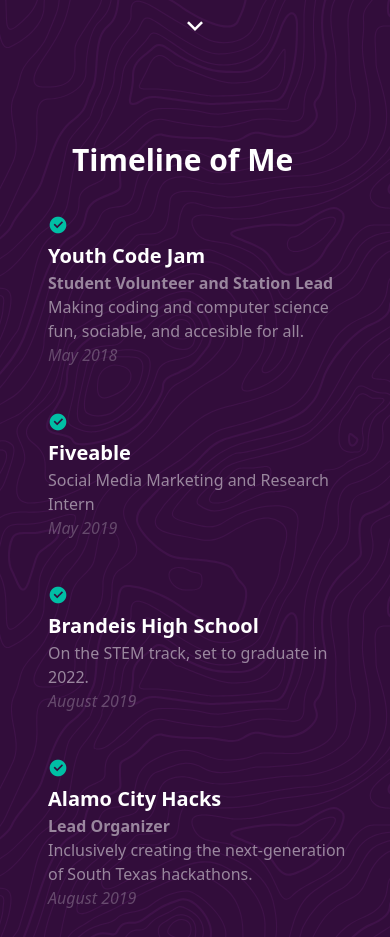
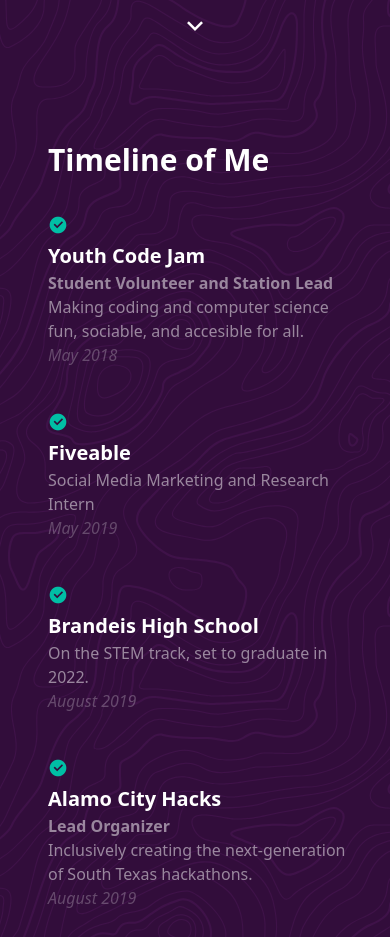
Before and after one commit to sarthaktexas/website-v2, a Next.js app: page /walkthrough in a window 390 px wide. Shown: the part 3520-4457 px from the top of the page. Built offline with nearby package versions, Linux system fonts and the light colour scheme.

Commit message:
📱 fix padding on mobile for timeline

```diff
--- a/components/timeline.js
+++ b/components/timeline.js
@@ -56,7 +56,7 @@
         <>
             <div className="flex justify-center h-full mt-20 mb-20 mx-6 md:mx-24">
                 <div id="timeline">
-                    <h3 className="font-bold text-3xl text-white text-opa ml-12 mb-3 md:ml-4">Timeline of Me</h3>
+                    <h3 className="font-bold text-3xl text-white mb-3 ml-6 md:ml-4">Timeline of Me</h3>
                     <div id="events" className="grid grid-rows-auto grid-col-1 md:grid-cols-2 lg:grid-cols-3 gap-2">
                         <Slide bottom cascade>
                             {sortedTimes.map(({ title, position, description, date }) => (
```
